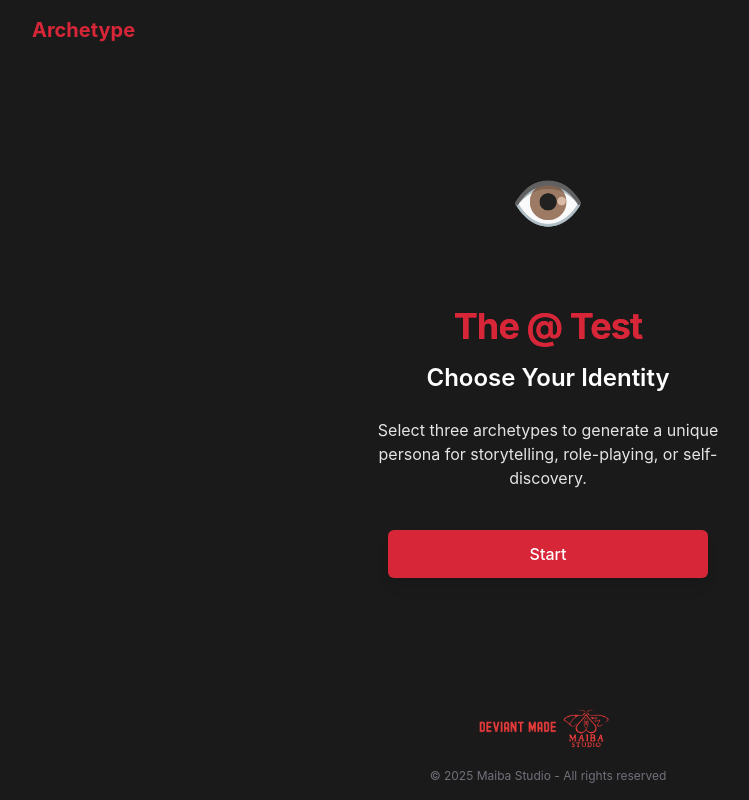
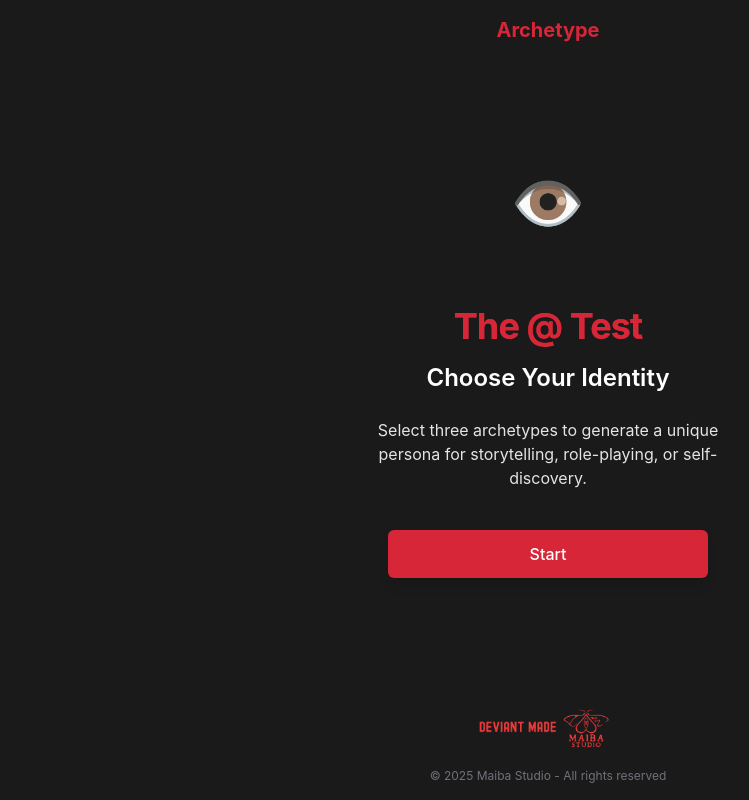
Before and after one commit to MAIBA-Studio/the-archetype-test, a React (Vite) app: page / in a window 1280 px wide. Shown: the whole page, without its empty margins (92-841 px from the left). Built offline with nearby package versions, Linux system fonts and the light colour scheme.

Commit message:
Center Archetype header title
The Archetype title in the header component will be positioned in the center of its line.

```diff
--- a/src/components/Header.tsx
+++ b/src/components/Header.tsx
@@ -2,17 +2,21 @@
 import React from 'react';
 import { useNavigate } from 'react-router-dom';
 import { X } from 'lucide-react';
+
 const Header: React.FC = () => {
   const navigate = useNavigate();
-  return <header className="py-4 px-6">
-      <div className="flex justify-between items-center">
-        <h1 onClick={() => navigate('/')} className="font-bold cursor-pointer text-[#d72638] my-0 text-xl px-0 py-0 text-center mx-[100px]">
+  return (
+    <header className="py-4 px-6">
+      <div className="flex justify-center items-center relative">
+        <h1
+          onClick={() => navigate('/')}
+          className="font-bold cursor-pointer text-[#d72638] my-0 text-xl px-0 py-0 text-center"
+        >
           Archetype
         </h1>
-        <button onClick={() => navigate('/')} className="text-crimson">
+      </div>
+    </header>
+  );
+};
 
-        </button>
-      </div>
-    </header>;
-};
 export default Header;
```
